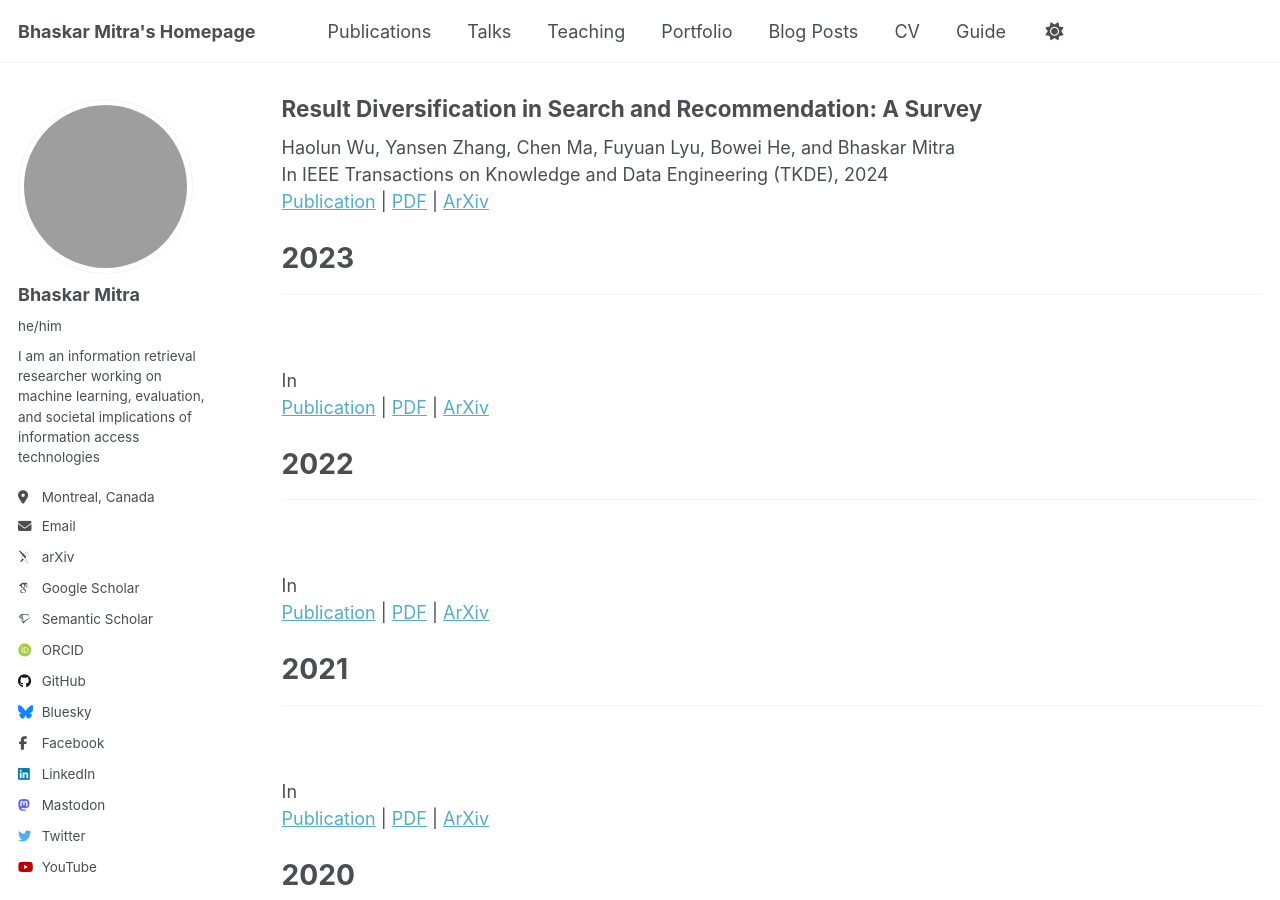
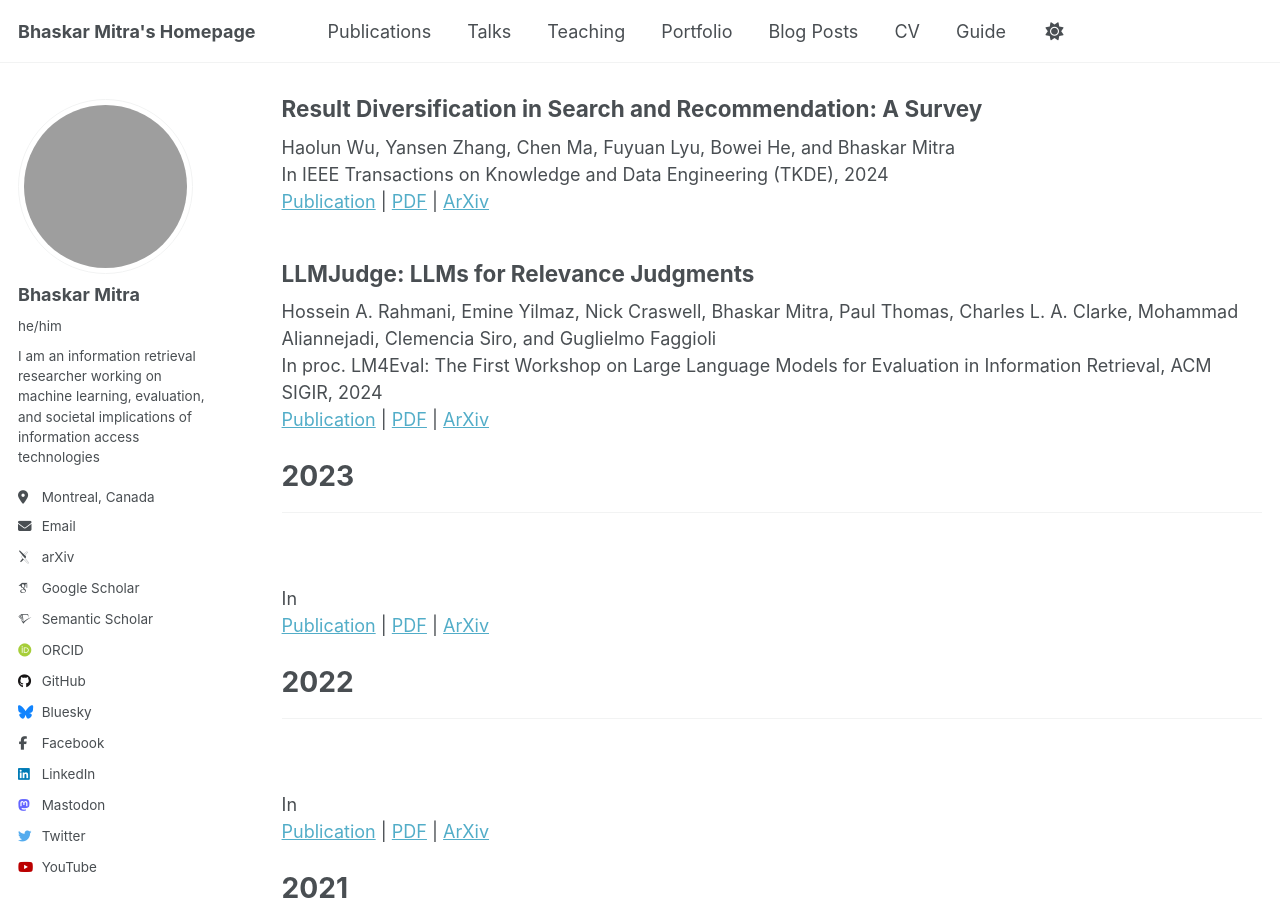
Before and after one commit to bhaskar-mitra/bhaskar-mitra.github.io, a Jekyll site: the page built from _pages/publications.html, in a window 1280 px wide and 900 px high, scrolled down 2165 px. Built offline with Jekyll 4.4.1, drawn with Linux system fonts in a browser that asks for light colours; some web fonts are replaced; grey boxes are pictures that could not be loaded.

Commit message:
Update publications.html

```diff
--- a/_pages/publications.html
+++ b/_pages/publications.html
@@ -92,6 +92,12 @@ author_profile: true
     Haolun Wu, Yansen Zhang, Chen Ma, Fuyuan Lyu, Bowei He, and Bhaskar Mitra<br/>
     In IEEE Transactions on Knowledge and Data Engineering (TKDE), 2024 <br/>
     <a href="https://ieeexplore.ieee.org/document/10490254">Publication</a> | <a href="../files/Result_Diversification_in_Search_and_Recommendation_A_Survey.pdf">PDF</a> | <a href="https://arxiv.org/abs/2212.14464">ArXiv</a>
+  </article>
+  <article class="archive__item" itemscope itemtype="http://schema.org/CreativeWork">
+    <h2>LLMJudge: LLMs for Relevance Judgments</h2>
+    Hossein A. Rahmani, Emine Yilmaz, Nick Craswell, Bhaskar Mitra, Paul Thomas, Charles L. A. Clarke, Mohammad Aliannejadi, Clemencia Siro, and Guglielmo Faggioli<br/>
+    In proc. LM4Eval: The First Workshop on Large Language Models for Evaluation in Information Retrieval, ACM SIGIR, 2024<br/>
+    <a href="https://ceur-ws.org/Vol-3752/paper8.pdf">Publication</a> | <a href="../files/paper8.pdf">PDF</a> | <a href="https://arxiv.org/abs/2408.08896">ArXiv</a>
   </article>
 </div>
 
```
